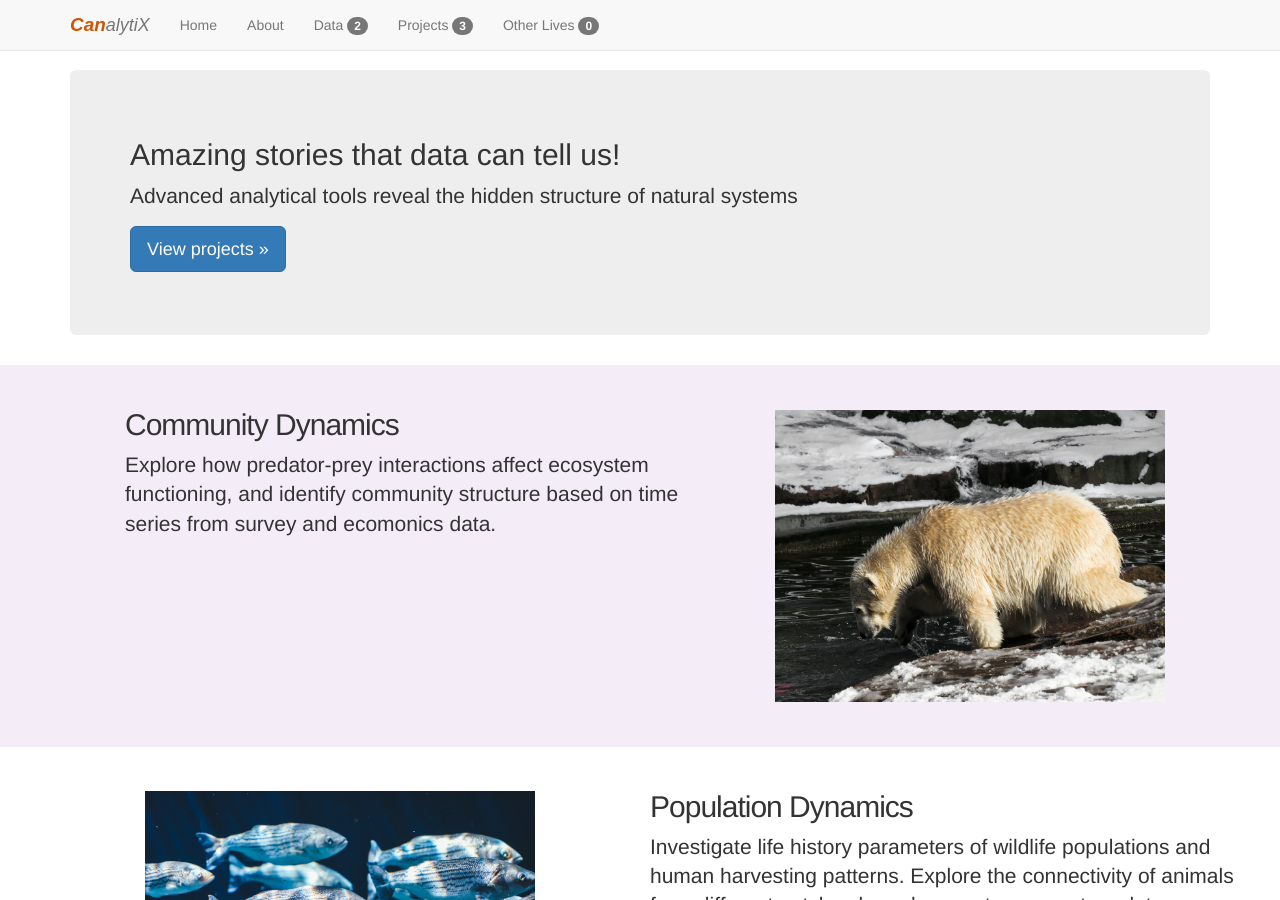
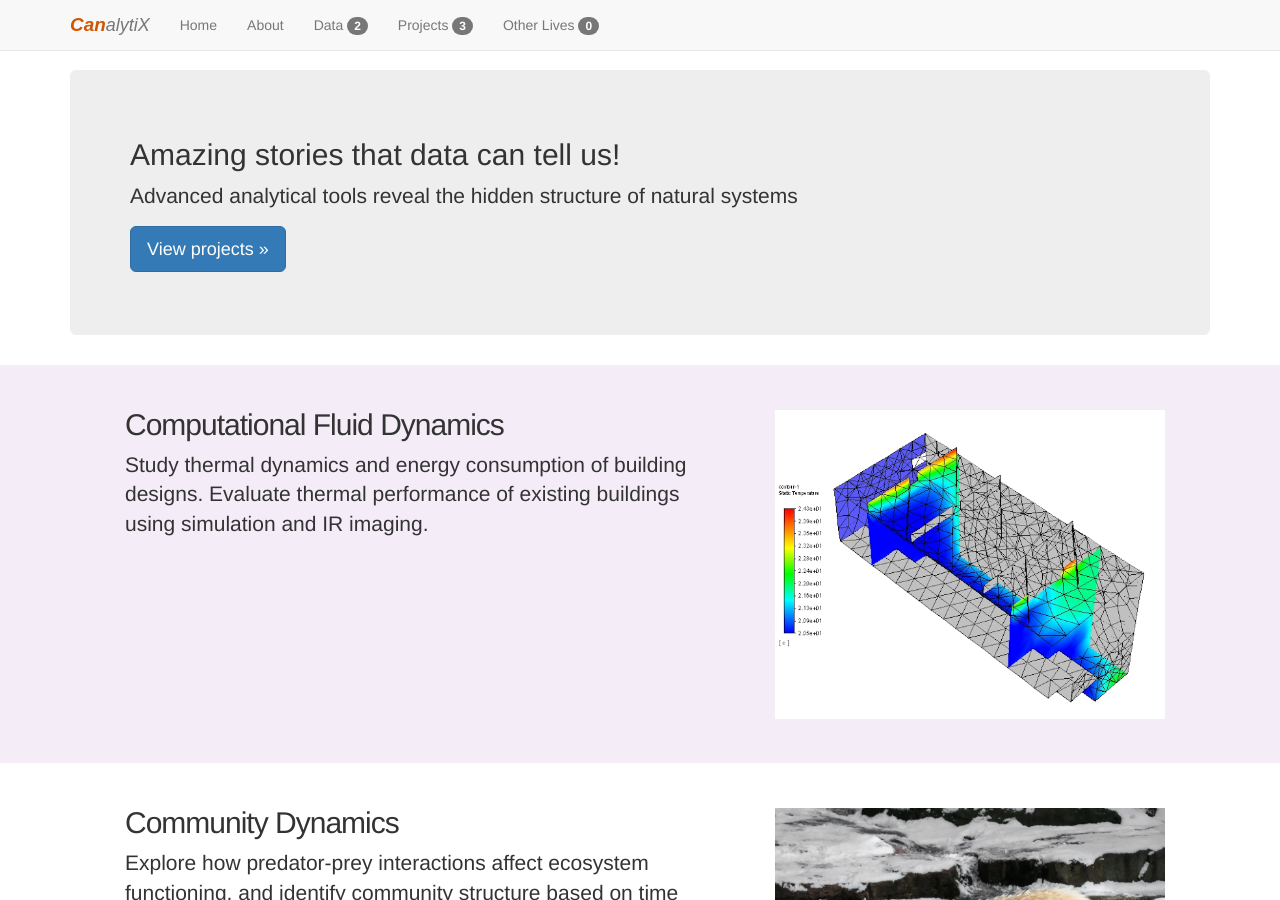
Before and after one commit to HVoltBb/HVoltBb.github.io, a Jekyll site: the page built from index.html, in a window 1280 px wide and 900 px high. Built offline with Jekyll 4.4.1, drawn with Linux system fonts in a browser that asks for light colours; comment, search, counter and statistics services are not loaded.

Commit message:
added cfd to the main

```diff
--- a/index.html
+++ b/index.html
@@ -16,6 +17,23 @@ title: CanZ
   <div class="col-md-1">
   </div>
   <div class="col-md-6">
+    <h2 class="section-header">Computational Fluid Dynamics</h2>
+    <p class="lead">Study thermal dynamics and energy consumption of building designs. Evaluate thermal performance of existing buildings using simulation and IR imaging.</p>
+  </div>
+  <div class="col-md-4">
+    <img class="section-img img-responsive center-block" src="/pics/cfd-w600.jpg" alt="Temperature distribution of three sections of an office building">
+  </div>
+  <div class="col-md-1">
+  </div>
+</div>
+</div>
+
+
+<div class="container-fluid">
+<div class="row section-box">
+  <div class="col-md-1">
+  </div>
+  <div class="col-md-6">
     <h2 class="section-header">Community Dynamics</h2>
     <p class="lead">Explore how predator-prey interactions affect ecosystem functioning, and identify community structure based on time series from survey and ecomonics data.</p>
   </div>
@@ -28,7 +46,7 @@ title: CanZ
 </div>
 
 <div class="container-fluid">
-<div class="row section-box">
+<div class="row light-blue section-box">
   <div class="col-md-1">
   </div>
   <div class="col-md-6 col-md-push-5">
@@ -44,7 +62,7 @@ title: CanZ
 </div>
 
 <div class="container-fluid">
-<div class="row light-blue section-box">
+<div class="row section-box">
   <div class="col-md-1">
   </div>
   <div class="col-md-6">
```
Also changed, not shown: other parts of index.html (+1 -0 lines), pics/cfd-w600.jpg (added), pics/cfd.jpg (added).
